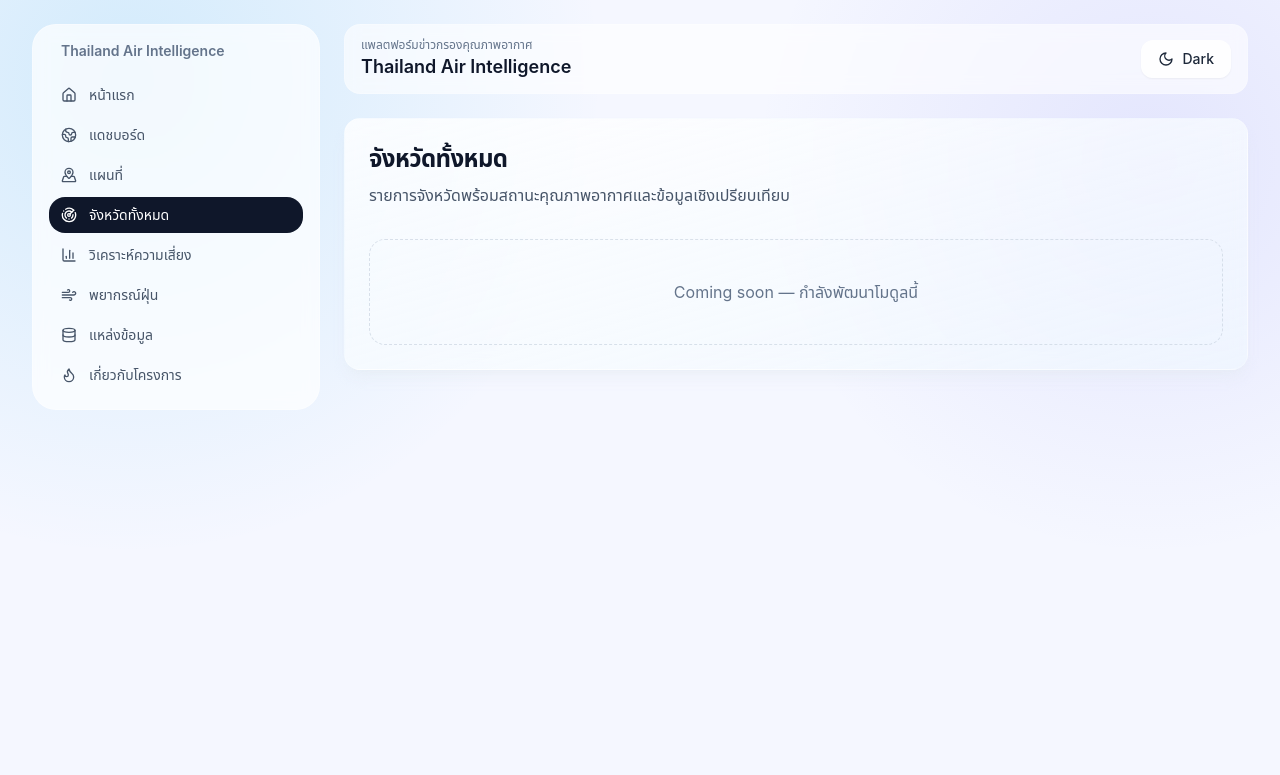
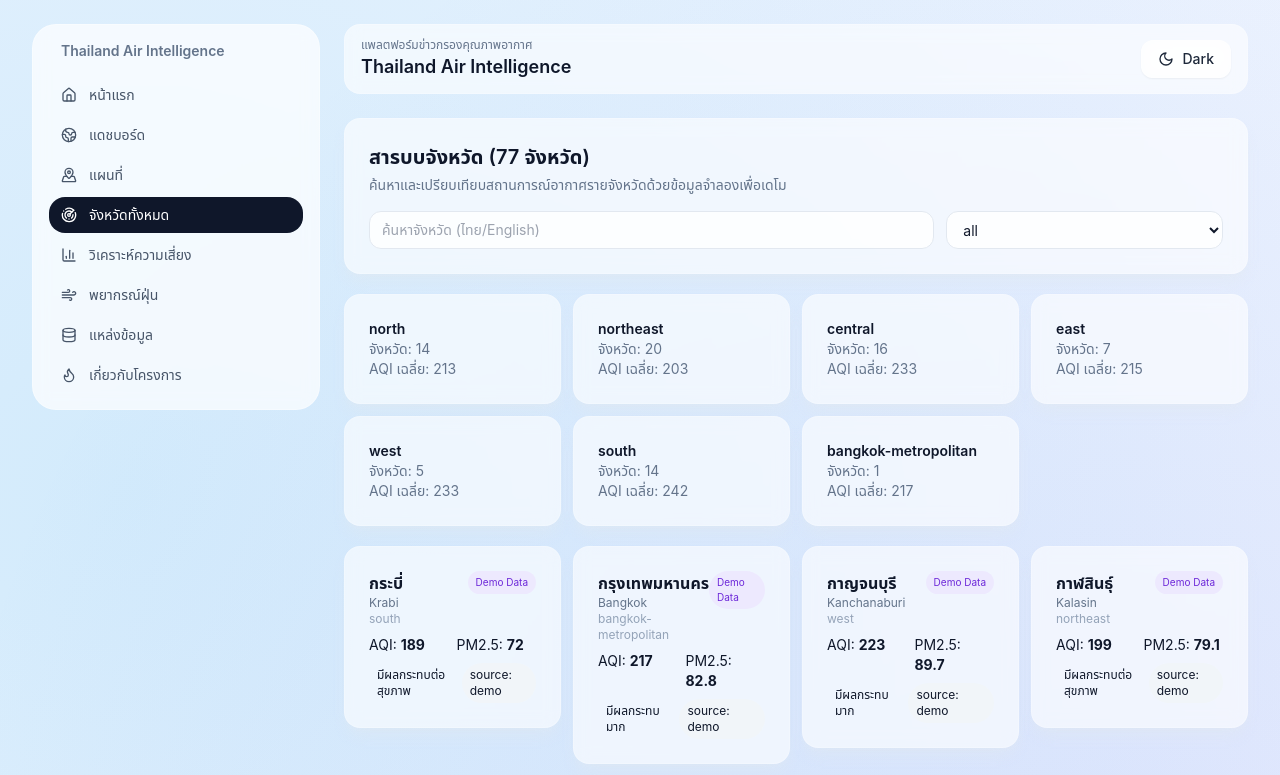
Before and after one commit to kzabCde/THAI-AIR-INTELLIGENCE-LITE, a Next.js app: page /province in a window 1280 px wide. Shown: the top 775 px of the page. Built offline with nearby package versions, Linux system fonts and the light colour scheme.

Commit message:
Build province directory page with filters and regional stats

```diff
--- a/app/province/page.tsx
+++ b/app/province/page.tsx
@@ -1,2 +1,5 @@
-import { PagePlaceholder } from "@/components/layout/page-placeholder";
-export default function ProvincePage() { return <PagePlaceholder title="จังหวัดทั้งหมด" subtitle="รายการจังหวัดพร้อมสถานะคุณภาพอากาศและข้อมูลเชิงเปรียบเทียบ" />; }
+import { ProvinceDirectory } from "@/components/province/province-directory";
+
+export default function ProvincePage() {
+  return <ProvinceDirectory />;
+}
--- /dev/null
+++ b/components/province/province-directory.tsx
@@ -0,0 +1,99 @@
+"use client";
+
+import Link from "next/link";
+import { useMemo, useState } from "react";
+import { motion } from "framer-motion";
+import { Card } from "@/components/ui/card";
+import { generateMockAirQualityData } from "@/lib/mock/air-quality";
+import { getAQIBgClass, getAQICategory, getAQITextClass } from "@/lib/aqi/calculate";
+import { type ThaiRegion } from "@/lib/provinces";
+
+const regions: (ThaiRegion | "all")[] = ["all", "north", "northeast", "central", "east", "west", "south", "bangkok-metropolitan"];
+
+export function ProvinceDirectory() {
+  const [query, setQuery] = useState("");
+  const [region, setRegion] = useState<(typeof regions)[number]>("all");
+  const [loading] = useState(false);
+
+  const rows = useMemo(() => generateMockAirQualityData(), []);
+
+  const regionStats = useMemo(() => {
+    const stats = regions.filter((r) => r !== "all").map((r) => {
+      const scoped = rows.filter((x) => x.province.region === r);
+      return {
+        region: r,
+        count: scoped.length,
+        avgAQI: scoped.length ? Math.round(scoped.reduce((sum, x) => sum + x.aqi, 0) / scoped.length) : 0,
+      };
+    });
+    return stats;
+  }, [rows]);
+
+  const filtered = useMemo(() => {
+    return rows
+      .filter((item) => {
+        const matchQuery = !query || item.province.thaiName.includes(query) || item.province.englishName.toLowerCase().includes(query.toLowerCase());
+        const matchRegion = region === "all" || item.province.region === region;
+        return matchQuery && matchRegion;
+      })
+      .sort((a, b) => a.province.thaiName.localeCompare(b.province.thaiName, "th"));
+  }, [rows, query, region]);
+
+  return (
+    <div className="space-y-5">
+      <Card>
+        <h2 className="text-xl font-semibold">สารบบจังหวัด (77 จังหวัด)</h2>
+        <p className="mt-1 text-sm text-slate-500">ค้นหาและเปรียบเทียบสถานการณ์อากาศรายจังหวัดด้วยข้อมูลจำลองเพื่อเดโม</p>
+        <div className="mt-4 grid gap-3 sm:grid-cols-3">
+          <input value={query} onChange={(e) => setQuery(e.target.value)} placeholder="ค้นหาจังหวัด (ไทย/English)" className="rounded-xl border bg-white/80 px-3 py-2 text-sm dark:bg-slate-900 sm:col-span-2" />
+          <select value={region} onChange={(e) => setRegion(e.target.value as (typeof regions)[number])} className="rounded-xl border bg-white/80 px-3 py-2 text-sm dark:bg-slate-900">
+            {regions.map((r) => <option key={r} value={r}>{r}</option>)}
+          </select>
+        </div>
+      </Card>
+
+      <div className="grid gap-3 sm:grid-cols-2 xl:grid-cols-4">
+        {regionStats.map((stat) => (
+          <Card key={stat.region} className="text-sm">
+            <p className="font-semibold">{stat.region}</p>
+            <p className="text-slate-500">จังหวัด: {stat.count}</p>
+            <p className="text-slate-500">AQI เฉลี่ย: {stat.avgAQI}</p>
+          </Card>
+        ))}
+      </div>
+
+      {loading && <div className="grid gap-3 sm:grid-cols-2 lg:grid-cols-3">{Array.from({ length: 9 }).map((_, i) => <Card key={i} className="h-36 animate-pulse" />)}</div>}
+
+      {!loading && filtered.length === 0 && <Card className="text-center text-slate-500">ไม่พบจังหวัดตามคำค้นหา/ตัวกรองที่เลือก</Card>}
+
+      {!loading && filtered.length > 0 && (
+        <div className="grid gap-3 sm:grid-cols-2 lg:grid-cols-3 xl:grid-cols-4">
+          {filtered.map((item, idx) => (
+            <motion.div key={item.province.id} initial={{ opacity: 0, y: 8 }} animate={{ opacity: 1, y: 0 }} transition={{ delay: idx * 0.01 }}>
+              <Link href={`/province/${item.province.id}`}>
+                <Card className="space-y-2 hover:-translate-y-0.5 hover:shadow-xl">
+                  <div className="flex items-start justify-between">
+                    <div>
+                      <h3 className="font-semibold">{item.province.thaiName}</h3>
+                      <p className="text-xs text-slate-500">{item.province.englishName}</p>
+                      <p className="text-xs text-slate-400">{item.province.region}</p>
+                    </div>
+                    <span className="rounded-full bg-violet-100 px-2 py-1 text-[10px] text-violet-700 dark:bg-violet-900/40 dark:text-violet-300">Demo Data</span>
+                  </div>
+                  <div className="grid grid-cols-2 gap-2 text-sm">
+                    <p>AQI: <b>{item.aqi}</b></p>
+                    <p>PM2.5: <b>{item.pm25}</b></p>
+                  </div>
+                  <div className="flex items-center justify-between text-xs">
+                    <span className={`rounded-full px-2 py-1 ${getAQIBgClass(item.aqi)} ${getAQITextClass(item.aqi)}`}>{getAQICategory(item.aqi).thaiLabel}</span>
+                    <span className="rounded-full bg-slate-100 px-2 py-1 dark:bg-slate-800">source: {item.source}</span>
+                  </div>
+                </Card>
+              </Link>
+            </motion.div>
+          ))}
+        </div>
+      )}
+    </div>
+  );
+}
```
